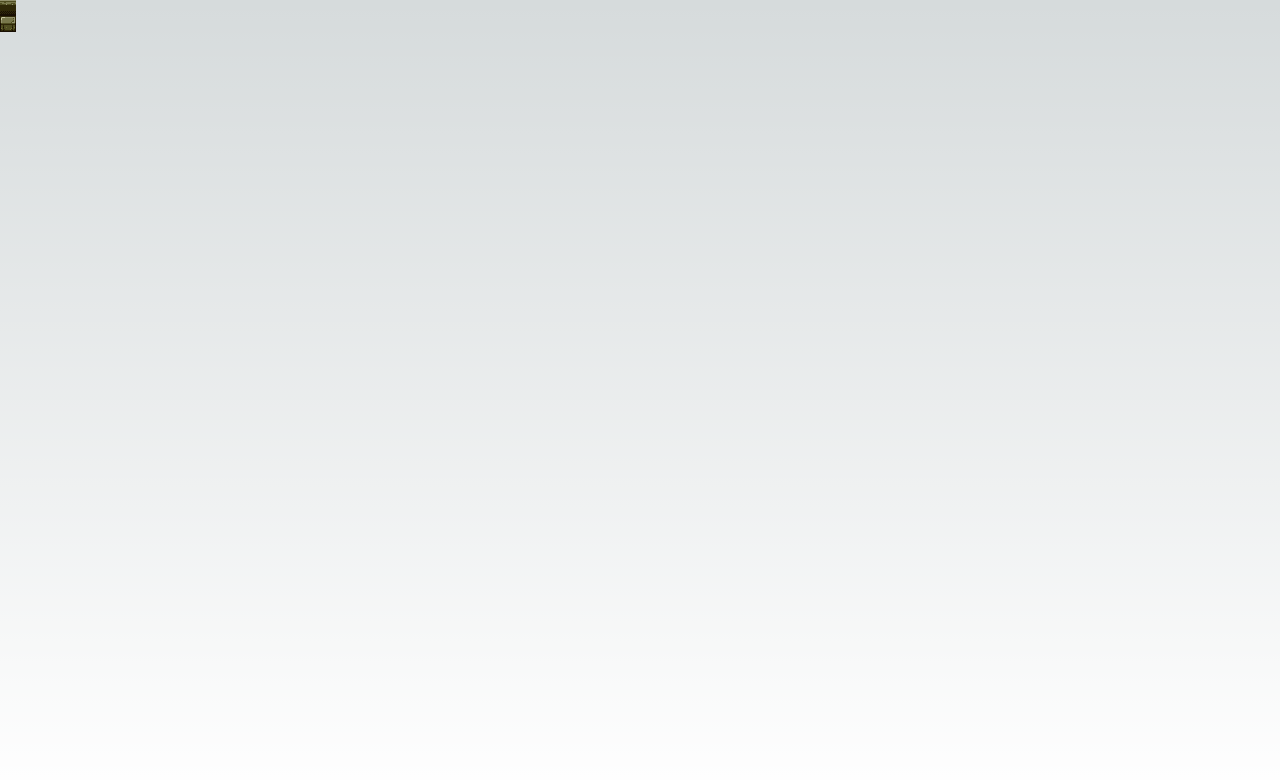
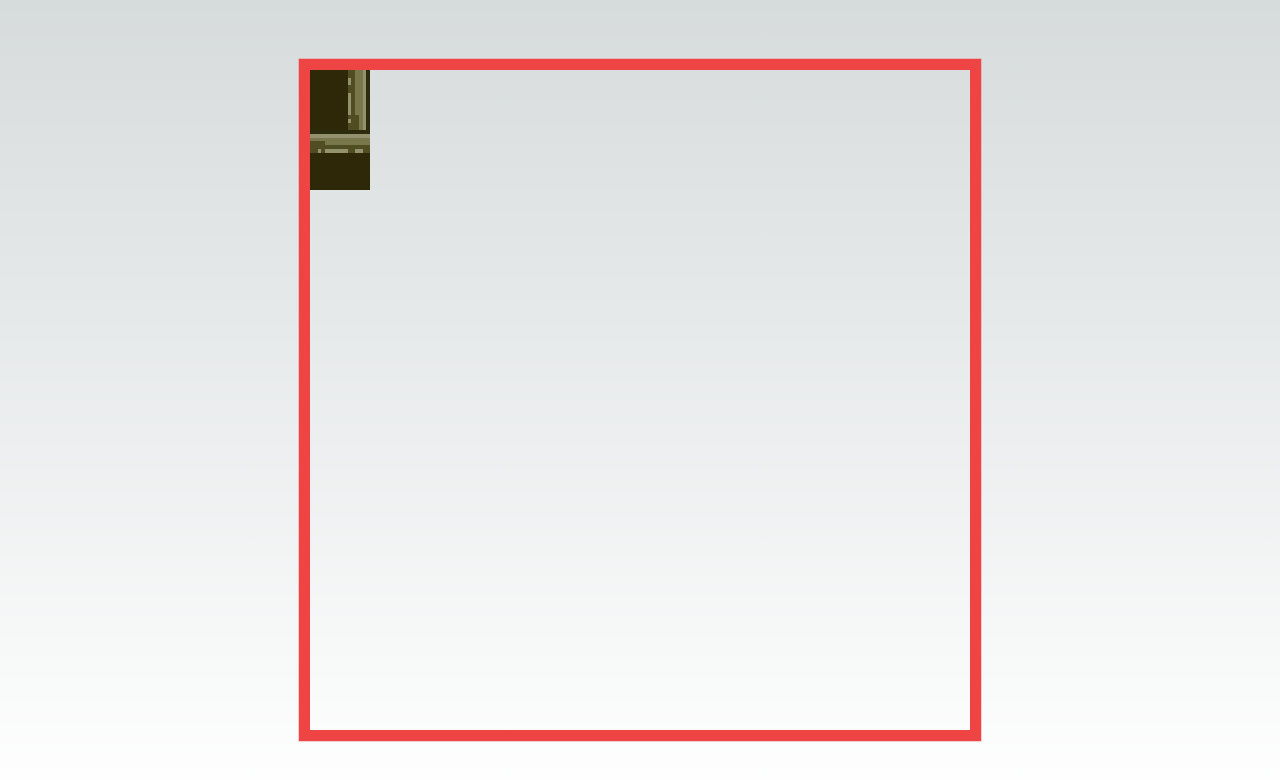
Before and after one commit to Akshit1311/pixelmen, a Next.js app: page / in a window 1280 px wide. Shown: the top 780 px of the page. Built offline with nearby package versions, Linux system fonts and the light colour scheme.

Commit message:
info: Scaling the Game Viewport

```diff
--- a/package.json
+++ b/package.json
@@ -9,9 +9,12 @@
     "lint": "next lint"
   },
   "dependencies": {
+    "clsx": "^2.0.0",
+    "jotai": "^2.6.0",
+    "next": "14.0.4",
     "react": "^18",
     "react-dom": "^18",
-    "next": "14.0.4"
+    "tailwind-merge": "^2.1.0"
   },
   "devDependencies": {
     "typescript": "^5",
--- a/src/app/globals.css
+++ b/src/app/globals.css
@@ -20,6 +20,7 @@
   }
 }
 
+html,
 body {
   color: rgb(var(--foreground-rgb));
   background: linear-gradient(
@@ -36,3 +37,10 @@
   overflow: hidden;
   margin: 0;
 }
+
+canvas {
+  image-rendering: pixelated;
+  image-rendering: crisp-edges;
+  image-rendering: -moz-crisp-edges;
+  image-rendering: -webkit-crisp-edges;
+}
--- a/src/app/page.tsx
+++ b/src/app/page.tsx
@@ -1,5 +1,6 @@
 "use client";
 
+import RenderLevel from "@/components/RenderLevel";
 import Sprite from "@/components/Sprite";
 import { SPRITE_SHEET_SRC } from "@/constants";
 import Image from "next/image";
@@ -17,10 +18,5 @@
 
   if (!spriteSheetImage) return <div>Loading...</div>;
 
-  return (
-    <div>
-      <Sprite image={spriteSheetImage} frameCoord="1x0" />
-      <Sprite image={spriteSheetImage} frameCoord="0x2" />
-    </div>
-  );
+  return <RenderLevel spriteSheetImage={spriteSheetImage} />;
 }
--- /dev/null
+++ b/src/atoms/pixelSize.atom.ts
@@ -0,0 +1,5 @@
+import { atom, useAtom } from "jotai";
+
+const pixelSizeAtom = atom(1);
+
+export const usePixelSizeAtom = () => useAtom(pixelSizeAtom);
--- /dev/null
+++ b/src/components/RenderLevel.tsx
@@ -0,0 +1,27 @@
+import React from "react";
+import Sprite from "./Sprite";
+
+type Props = {
+  spriteSheetImage: HTMLImageElement;
+};
+
+const RenderLevel = ({ spriteSheetImage }: Props) => {
+  return (
+    <div className="absolute inset-0 grid place-items-center">
+      {/* Game Screen */}
+      <div
+        // style={{
+        //   transform: `scale(${PIXEL_SIZE})`,
+        // }}
+        className={
+          "h-44 w-44 outline outline-red-500 scale-[2] md:scale-[3] lg:scale-[3.5] xl:scale-[3.75] 2xl:scale-[4]"
+        }
+      >
+        <Sprite image={spriteSheetImage} frameCoord="0x1" />
+        <Sprite image={spriteSheetImage} frameCoord="1x2" />
+      </div>
+    </div>
+  );
+};
+
+export default RenderLevel;
--- a/src/constants/index.ts
+++ b/src/constants/index.ts
@@ -1,2 +1,3 @@
 export const CELL_SIZE = 16;
 export const SPRITE_SHEET_SRC = "/assets/ciabattas-revenge-sprites.png";
+export const PIXEL_SIZE = 2;
```
Also changed, not shown: src/utils/helpers.ts (added, +7 -0 lines), 1 other file (tests, documents, lock files or other folders).
